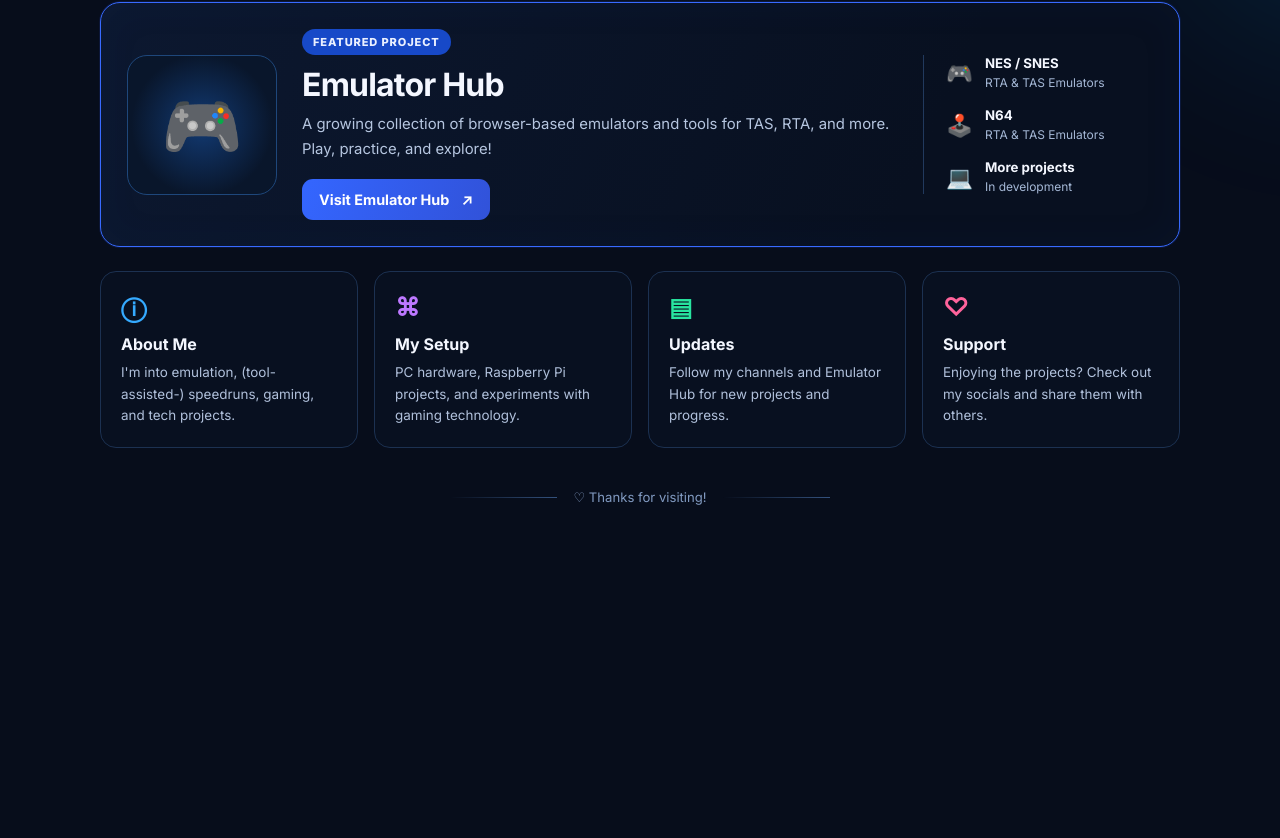
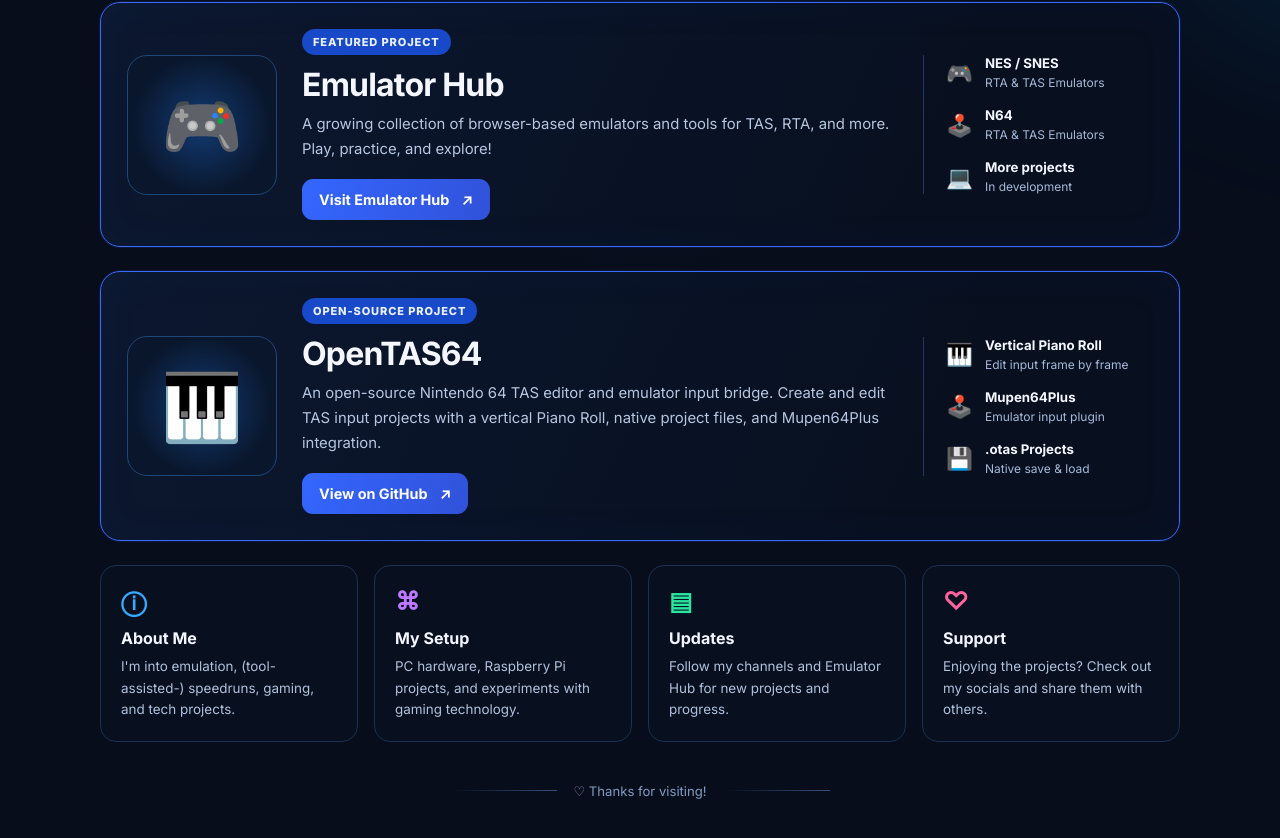
Before and after one commit to Frozican/Frozican-Dashboard, a plain HTML site: page index.html in a window 1280 px wide. Shown: the part 662-1500 px from the top of the page. Before the commit the page ends 1208 px from the top, so only its background shows below. Drawn offline with Linux system fonts and the light colour scheme.

Commit message:
Add OpenTAS64 to project dashboard

```diff
--- a/index.html
+++ b/index.html
@@ -13,6 +13,8 @@
 </div></section>
 <section class="featured"><div class="project-icon" aria-hidden="true">🎮</div><div class="project-copy"><span class="tag">FEATURED PROJECT</span><h2>Emulator Hub</h2><p>A growing collection of browser-based emulators and tools for TAS, RTA, and more. Play, practice, and explore!</p><a class="primary-button" href="https://frozican.github.io/emulator-hub/" target="_blank" rel="noopener noreferrer">Visit Emulator Hub <span aria-hidden="true">↗</span></a></div>
 <div class="systems"><div><span>🎮</span><p><strong>NES / SNES</strong><small>RTA & TAS Emulators</small></p></div><div><span>🕹️</span><p><strong>N64</strong><small>RTA & TAS Emulators</small></p></div><div><span>💻</span><p><strong>More projects</strong><small>In development</small></p></div></div></section>
+<section class="featured opentas64-project"><div class="project-icon" aria-hidden="true">🎹</div><div class="project-copy"><span class="tag">OPEN-SOURCE PROJECT</span><h2>OpenTAS64</h2><p>An open-source Nintendo 64 TAS editor and emulator input bridge. Create and edit TAS input projects with a vertical Piano Roll, native project files, and Mupen64Plus integration.</p><a class="primary-button" href="https://github.com/OpenTAS64/OpenTAS64" target="_blank" rel="noopener noreferrer">View on GitHub <span aria-hidden="true">↗</span></a></div>
+<div class="systems"><div><span>🎹</span><p><strong>Vertical Piano Roll</strong><small>Edit input frame by frame</small></p></div><div><span>🕹️</span><p><strong>Mupen64Plus</strong><small>Emulator input plugin</small></p></div><div><span>💾</span><p><strong>.otas Projects</strong><small>Native save & load</small></p></div></div></section>
 <section class="info-grid" aria-label="Information cards">
 <article class="info-card"><span class="card-symbol blue">ⓘ</span><h3>About Me</h3><p>I'm into emulation, (tool-assisted-) speedruns, gaming, and tech projects.</p></article>
 <article class="info-card"><span class="card-symbol purple">⌘</span><h3>My Setup</h3><p>PC hardware, Raspberry Pi projects, and experiments with gaming technology.</p></article>
```
